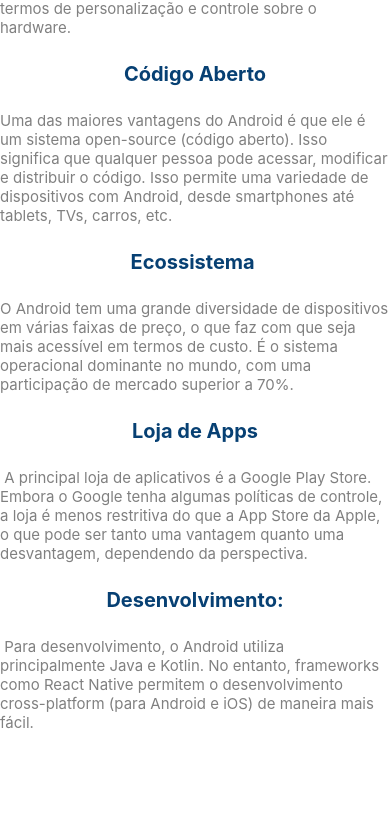
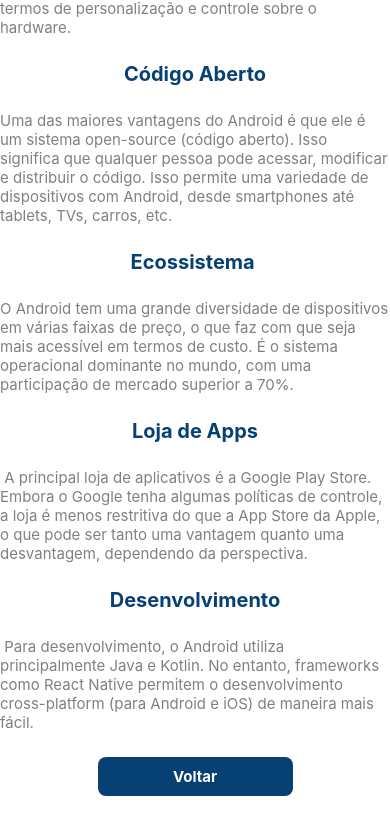
Before and after one commit to sam-alvarenga/PrjOperatingSystems, a React Native app: screen /Android in a window 390 px wide. Shown: the part 430-1251 px from the top of the page. Before the commit the page ends 1162 px from the top, so only its background shows below. Built offline with nearby package versions, Linux system fonts and the light colour scheme.

Commit message:
finalizado

```diff
--- /dev/null
+++ b/components/Button.js
@@ -0,0 +1,35 @@
+import React from "react-native";
+import { View, StyleSheet, Text, TouchableOpacity } from "react-native";
+
+
+
+export default function Button({navigation}) {
+    return (
+
+        <View style={buttonStyles.buttonBack}>
+            <TouchableOpacity onPress={() => navigation.goBack()}>
+                <Text style={buttonStyles.textBack}>Voltar</Text>
+            </TouchableOpacity>
+        </View>
+    )
+
+}
+
+const buttonStyles = StyleSheet.create({
+
+    buttonBack: {
+        width: '50%',
+        alignSelf: 'center',
+        margin: 25,
+        padding: 10,
+        backgroundColor: '#074073',
+        borderRadius: 8,
+    },
+
+    textBack: {
+        textAlign: 'center',
+        fontWeight: 'bold',
+        fontSize: 15,
+        color: '#fff',
+    }
+})
--- a/components/Header.js
+++ b/components/Header.js
@@ -4,24 +4,21 @@
 export default function Header() {
     return (
 
-        <View style={styles.containerHeader}  >
+        <View style={headerStyles.containerHeader}  >
             <StatusBar style="auto" />
-            <Text style={styles.titleHeader}>Sistemas Operacionais {'\n'} Mobile </Text>
+            <Text style={headerStyles.titleHeader}>Sistemas Operacionais  {'\n'} Mobile📱</Text>
         </View>
 
     );
 }
 
-const styles = StyleSheet.create({
+const headerStyles = StyleSheet.create({
 
     containerHeader: {
-        position: 'absolute',
         width: '100%',
         height: '25%',
         backgroundColor: '#074073'
-        /* borderWidth: 2,
-        border: 'solid',
-        borderColor: 'red', */
+
     },
 
     titleHeader: {
--- a/pages/Android.js
+++ b/pages/Android.js
@@ -1,43 +1,60 @@
 import React from "react";
-import { Text, View, StyleSheet, SafeAreaView, Image, ScrollView } from "react-native";
+import { Text, View, StyleSheet, SafeAreaView, Image, ScrollView, } from "react-native";
 
 
-export default function Android() {
+import Button from './../components/Button';
+
+export default function Android({navigation}) {
     return (
 
-        <SafeAreaView style={styles.containerInfo}>
-            <ScrollView style={styles.info}>
+        <SafeAreaView style={androidIosStyles.containerInfo}>
+            <ScrollView style={androidIosStyles.info}>
                 <Image
-                    style={styles.img}
+                    style={androidIosStyles.img}
                     source={require('./../assets/image/Android-1024x532.jpg')}
                 />
-                <Text style={styles.title}>Android</Text>
-                <Text style={styles.text}>O Android foi criado pela Android Inc., que foi adquirida pelo Google em 2005. Seu lançamento oficial foi em 2008. É um sistema operacional baseado no Linux, o que permite uma flexibilidade maior em termos de personalização e controle sobre o hardware.</Text>
-                <Text style={styles.title}>Código Aberto</Text>
-                <Text style={styles.text}>Uma das maiores vantagens do Android é que ele é um sistema open-source (código aberto). Isso significa que qualquer pessoa pode acessar, modificar e distribuir o código. Isso permite uma variedade de dispositivos com Android, desde smartphones até tablets, TVs, carros, etc.</Text>
-                <Text style={styles.title}>Ecossistema </Text>
-                <Text style={styles.text}>O Android tem uma grande diversidade de dispositivos em várias faixas de preço, o que faz com que seja mais acessível em termos de custo. É o sistema operacional dominante no mundo, com uma participação de mercado superior a 70%.</Text>
-                <Text style={styles.title}>Loja de Apps</Text>
-                <Text style={styles.text}> A principal loja de aplicativos é a Google Play Store. Embora o Google tenha algumas políticas de controle, a loja é menos restritiva do que a App Store da Apple, o que pode ser tanto uma vantagem quanto uma desvantagem, dependendo da perspectiva.</Text>
-                <Text style={styles.title}>Desenvolvimento:</Text>
-                <Text style={styles.text}> Para desenvolvimento, o Android utiliza principalmente Java e Kotlin. No entanto, frameworks como React Native permitem o desenvolvimento cross-platform (para Android e iOS) de maneira mais fácil.</Text>
+                <Text style={androidIosStyles.title}>Android</Text>
+                <Text style={androidIosStyles.text}>O Android foi criado pela Android Inc., que foi adquirida pelo Google em 2005. Seu lançamento oficial foi em 2008. É um sistema operacional baseado no Linux, o que permite uma flexibilidade maior em termos de personalização e controle sobre o hardware.</Text>
+                <Text style={androidIosStyles.title}>Código Aberto</Text>
+                <Text style={androidIosStyles.text}>Uma das maiores vantagens do Android é que ele é um sistema open-source (código aberto). Isso significa que qualquer pessoa pode acessar, modificar e distribuir o código. Isso permite uma variedade de dispositivos com Android, desde smartphones até tablets, TVs, carros, etc.</Text>
+                <Text style={androidIosStyles.title}>Ecossistema </Text>
+                <Text style={androidIosStyles.text}>O Android tem uma grande diversidade de dispositivos em várias faixas de preço, o que faz com que seja mais acessível em termos de custo. É o sistema operacional dominante no mundo, com uma participação de mercado superior a 70%.</Text>
+                <Text style={androidIosStyles.title}>Loja de Apps</Text>
+                <Text style={androidIosStyles.text}> A principal loja de aplicativos é a Google Play Store. Embora o Google tenha algumas políticas de controle, a loja é menos restritiva do que a App Store da Apple, o que pode ser tanto uma vantagem quanto uma desvantagem, dependendo da perspectiva.</Text>
+                <Text style={androidIosStyles.title}>Desenvolvimento</Text>
+                <Text style={androidIosStyles.text}> Para desenvolvimento, o Android utiliza principalmente Java e Kotlin. No entanto, frameworks como React Native permitem o desenvolvimento cross-platform (para Android e iOS) de maneira mais fácil.</Text>
+                <Button navigation={navigation} />
+
             </ScrollView>
-        </SafeAreaView>
+        </SafeAreaView >
 
     );
 }
 
-export const styles = StyleSheet.create({
+export const androidIosStyles = StyleSheet.create({
     containerInfo: {
         textAlign: 'center',
         alignItems: 'center',
         justifyContent: 'center',
-        backgroundColor: '#fff'
+        backgroundColor: '#fff',
+        width: '100%'
+
+
 
     },
+
+    img: {
+        alignSelf: 'center',
+        width: 350,
+        height: 200,
+        borderRadius: 10,
+        marginTop: 15
+    },
+
     text: {
         fontSize: 15,
-         color: '#808080'
+        color: '#808080',
+
     },
 
     title: {
@@ -45,14 +62,9 @@
         fontSize: 20,
         fontWeight: 'bold',
         margin: 25,
-        color: '#074073'
+        color: '#074073',
+
     },
-    img: {
-        alignSelf: 'center',
-        width: 350,
-        height: 200,
-        borderRadius: 10,
-        marginTop: 15
-    }
+
 
 })
--- a/pages/Ios.js
+++ b/pages/Ios.js
@@ -1,29 +1,31 @@
 import React from "react";
 import { Text, View, StyleSheet, SafeAreaView, Image, ScrollView } from "react-native";
 
-import { styles } from "./Android";
+import { androidIosStyles } from "./Android"; //importando o style da page android
+import Button from "../components/Button"; //importando o componente do button voltar
 
-export default function Ios() {
+export default function Ios({ navigation }) {
     return (
-        <SafeAreaView style={styles.containerInfo}>
-            <ScrollView style={styles.info}>
+        <SafeAreaView style={androidIosStyles.containerInfo}>
+            <ScrollView style={androidIosStyles.info}>
                 <Image
-                    style={styles.img}
+                    style={androidIosStyles.img}
                     source={require('./../assets/image/ios.jpg')}
                 />
-                <View style={styles.containerInfo} >
-                    <Text style={styles.title}>IOS</Text>
+                <View style={androidIosStyles.containerInfo} >
+                    <Text style={androidIosStyles.title}>IOS</Text>
 
-                    <Text style={styles.text}> O iOS é o sistema operacional móvel da Apple, lançado em 2007 junto com o primeiro iPhone. Ele foi desenvolvido especificamente para dispositivos Apple, como o iPhone, iPad, iPod Touch, e mais recentemente, o Apple Watch e Apple TV.</Text>
-                    <Text style={styles.title}>Fechamento e Exclusividade</Text>
-                    <Text style={styles.text}>O iOS é um sistema fechado. Ou seja, a Apple controla rigorosamente o código-fonte e o acesso ao sistema. O iOS só roda em hardware Apple, o que dá à empresa um controle maior sobre a qualidade e a experiência do usuário.</Text>
-                    <Text style={styles.title}>Qualidade e Consistência</Text>
-                    <Text style={styles.text}>Devido ao controle sobre o hardware e software, a Apple oferece uma experiência de usuário mais consistente e otimizada. O iOS tem uma integração perfeita com os dispositivos Apple, como Macs, iPads, Apple Watches, etc.</Text>
-                    <Text style={styles.title}>Loja de Apps</Text>
-                    <Text style={styles.text}>O sistema de distribuição de aplicativos é a App Store, que tem regras bem rígidas para a publicação de apps. Isso mantém a plataforma bem controlada e segura, mas também pode ser um obstáculo para desenvolvedores que buscam mais liberdade na publicação de apps.</Text>
-                    <Text style={styles.title}>Desenvolvimento</Text>
-                    <Text style={styles.text}>O iOS é desenvolvido principalmente com as linguagens Swift e Objective-C. A Apple oferece uma série de ferramentas como o Xcode para facilitar o desenvolvimento de aplicativos. Para quem usa React Native, é possível desenvolver para iOS também, sem precisar escrever em Swift.</Text>
+                    <Text style={androidIosStyles.text}> O iOS é o sistema operacional móvel da Apple, lançado em 2007 junto com o primeiro iPhone. Ele foi desenvolvido especificamente para dispositivos Apple, como o iPhone, iPad, iPod Touch, e mais recentemente, o Apple Watch e Apple TV.</Text>
+                    <Text style={androidIosStyles.title}>Fechamento e Exclusividade</Text>
+                    <Text style={androidIosStyles.text}>O iOS é um sistema fechado. Ou seja, a Apple controla rigorosamente o código-fonte e o acesso ao sistema. O iOS só roda em hardware Apple, o que dá à empresa um controle maior sobre a qualidade e a experiência do usuário.</Text>
+                    <Text style={androidIosStyles.title}>Qualidade e Consistência</Text>
+                    <Text style={androidIosStyles.text}>Devido ao controle sobre o hardware e software, a Apple oferece uma experiência de usuário mais consistente e otimizada. O iOS tem uma integração perfeita com os dispositivos Apple, como Macs, iPads, Apple Watches, etc.</Text>
+                    <Text style={androidIosStyles.title}>Loja de Apps</Text>
+                    <Text style={androidIosStyles.text}>O sistema de distribuição de aplicativos é a App Store, que tem regras bem rígidas para a publicação de apps. Isso mantém a plataforma bem controlada e segura, mas também pode ser um obstáculo para desenvolvedores que buscam mais liberdade na publicação de apps.</Text>
+                    <Text style={androidIosStyles.title}>Desenvolvimento</Text>
+                    <Text style={androidIosStyles.text}>O iOS é desenvolvido principalmente com as linguagens Swift e Objective-C. A Apple oferece uma série de ferramentas como o Xcode para facilitar o desenvolvimento de aplicativos. Para quem usa React Native, é possível desenvolver para iOS também, sem precisar escrever em Swift.</Text>
 
+                    <Button navigation={navigation} />
                 </View>
             </ScrollView>
         </SafeAreaView>
```
Also changed, not shown: App.js (+1 -9 lines), HomeScreen.js (+9 -4 lines), components/Footer.js (+5 -6 lines), assets/image/img.jpg (added).
